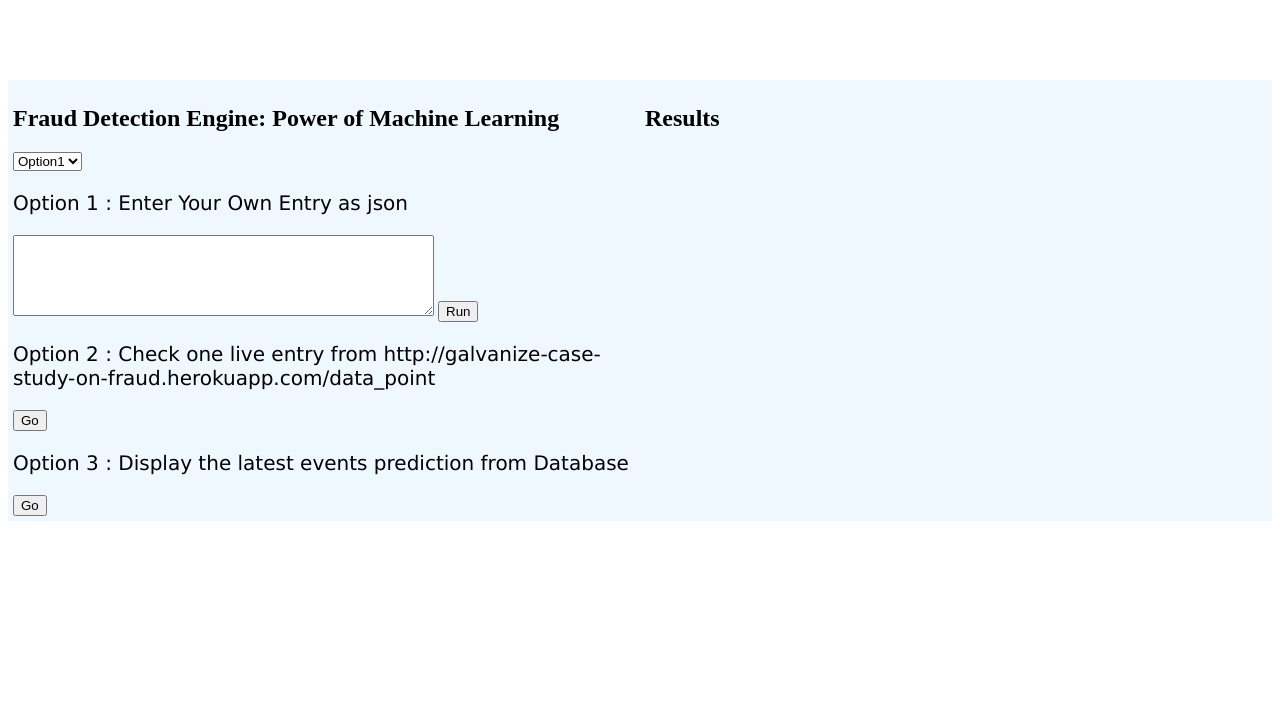
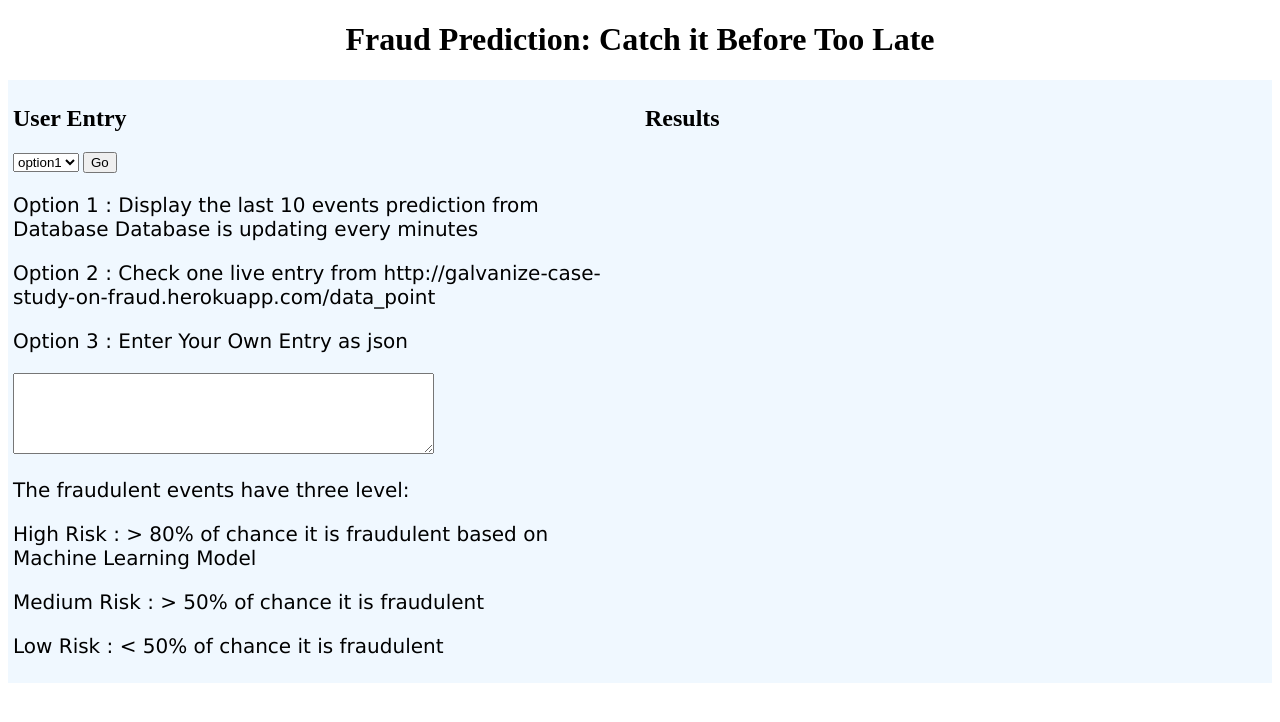
Before and after one commit to 305kev/Fraud_detection, a Flask app: page / in a window 1280 px wide. Shown: the top 722 px of the page. Run offline with Flask 2, Linux system fonts and the light colour scheme.

Commit message:
app final

```diff
--- a/app/app.py
+++ b/app/app.py
@@ -26,29 +26,24 @@ def connect_db(dbname = "Fraud_prediction",
 
 @app.route('/')
 def index():
-    return render_template('index.html', title='Fraud Prediction', data=None)
+    return render_template('index.html', title='Fraud Prediction: Catch it Before Too Late', data=None)
 
-
-@app.route('/get', methods = ["GET"])
-def get_entry():
-    return render_template('index.html', title='Fraud Prediction', data=None)
 
 @app.route('/score', methods=['POST'])
 def score():
-    #option = request.form["Options"]
-    option = "option2"
-    if option == "option1":
-        json_inp = read_stream()
+    option = request.form["options"]
+    if option == "option2":
+        json_inp = read_stream(1)
         json_output = prediction(model, json_inp)
         mongobd_insert(json_output, client, tablename=tablename)
         data_display = zip([json_output[cols_dashboard[0]]],
                            [json_output[cols_dashboard[1]]],
                            [json_output[cols_dashboard[2]]],
                            [json_output[cols_dashboard[3]]])
-    elif option == "option2":
+    elif option == "option1":
         db = client[dbname]
         table = db[tablename]
-        cursor = table.find().sort("_id", 1).limit(10)
+        cursor = table.find().sort("_id", -1).limit(10)
         col1 = []
         col2 = []
         col3 = []
@@ -59,7 +54,7 @@ def score():
             col3.append(doc[cols_dashboard[2]])
             col4.append(doc[cols_dashboard[3]])
         data_display = zip(col1, col2, col3, col4)
-    return render_template('index.html', title='make prediction', data=data_display)
+    return render_template('index.html', title='Fraud Prediction: Catch it Before Too Late', data=data_display)
 
 if __name__ == '__main__':
     with open("../rf_test.pkl") as f:
--- a/app/static/main_style.css
+++ b/app/static/main_style.css
@@ -16,7 +16,7 @@ tbody {
 }
 
 h1 {
-    color: white;
+    color: black;
     text-align: center;
 }
 
--- a/app/templates/index.html
+++ b/app/templates/index.html
@@ -5,35 +5,54 @@
     <title>{{ title }}</title>
     <link rel="stylesheet" type="text/css" href="{{url_for('static', filename='main_style.css')}}">
 </head>
+
+
 <body>
     <h1>{{ title }}</h1>
     <div class="dtable">
         <div style="display: table-row;">
             <div class="d_cell">
-                <h2>Fraud Detection Engine: Power of Machine Learning</h2>
+                <h2>User Entry</h2>
                 <form action="{{ url_for('score') }}" method="post" >
 
-                     <select name="options">
-                      <option value="option1">Option1</option>
-                      <option value="option2">Option2</option>
-                      <option value="option3">Option3</option>
+                    <select name="options">
+                      <option selected="selected" value="option1">option1</option>
+                      <option value="option2">option2</option>
+                      <option value="option3">option3</option>
                     </select>
+                    <button type="submit" class="btn btn-default">Go</button>
+                    <p>
+
+                        Option 1 : Display the last 10 events prediction from Database
+                        Database is updating every minutes
+
+                    </p>
+
 
                     <p>
-                        Option 1 : Enter Your Own Entry as json
+
+                        Option 2 : Check one live entry from http://galvanize-case-study-on-fraud.herokuapp.com/data_point
+
+                    </p>
+
+                    <p>
+                        Option 3 : Enter Your Own Entry as json
                     </p>
                     <textarea name="text1" cols="50" rows="5" >
                     </textarea>
-                    <button type="submit" class="btn btn-default">Run</button>
+
                     <p>
-                        Option 2 : Check one live entry from http://galvanize-case-study-on-fraud.herokuapp.com/data_point
+                        The fraudulent events have three level:
                     </p>
-                    <button type="submit" class="btn btn-default">Go</button>
                     <p>
-                        Option 3 : Display the latest events prediction from Database
+                        High Risk : > 80% of chance it is fraudulent based on Machine Learning Model
                     </p>
-                    <button type="submit" class="btn btn-default">Go</button>
-
+                    <p>
+                        Medium Risk : > 50% of chance it is fraudulent
+                    </p>
+                    <p>
+                        Low Risk : < 50% of chance it is fraudulent
+                    </p>
 
                 </form>
 
```
Also changed, not shown: app/live_predicting.py (added, +34 -0 lines), src/live_predicting.py (added, +33 -0 lines), 1 other file.
